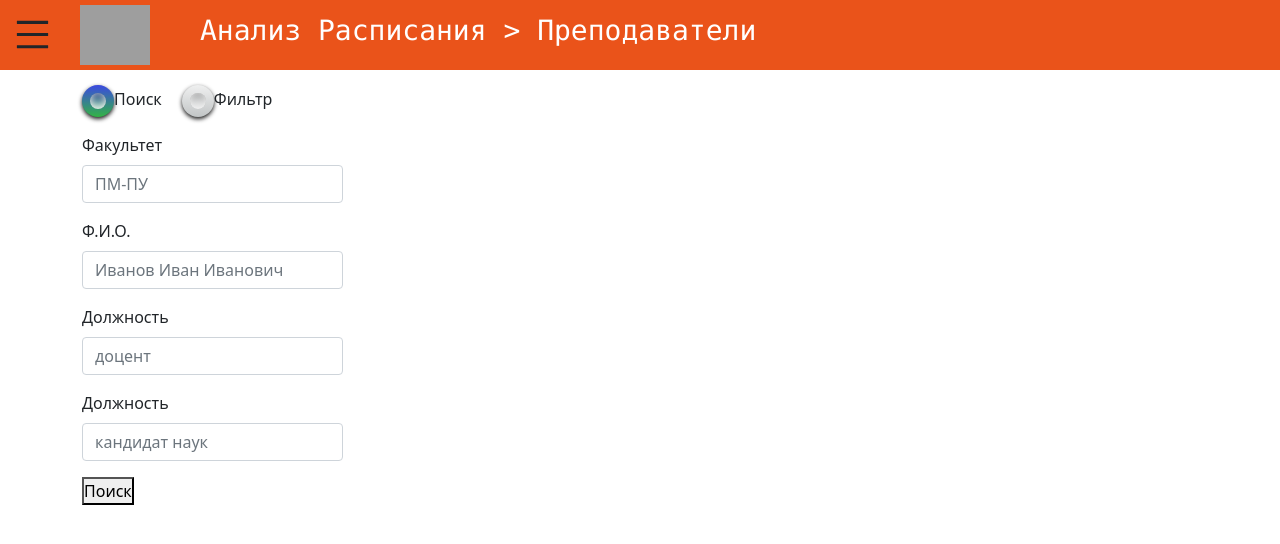
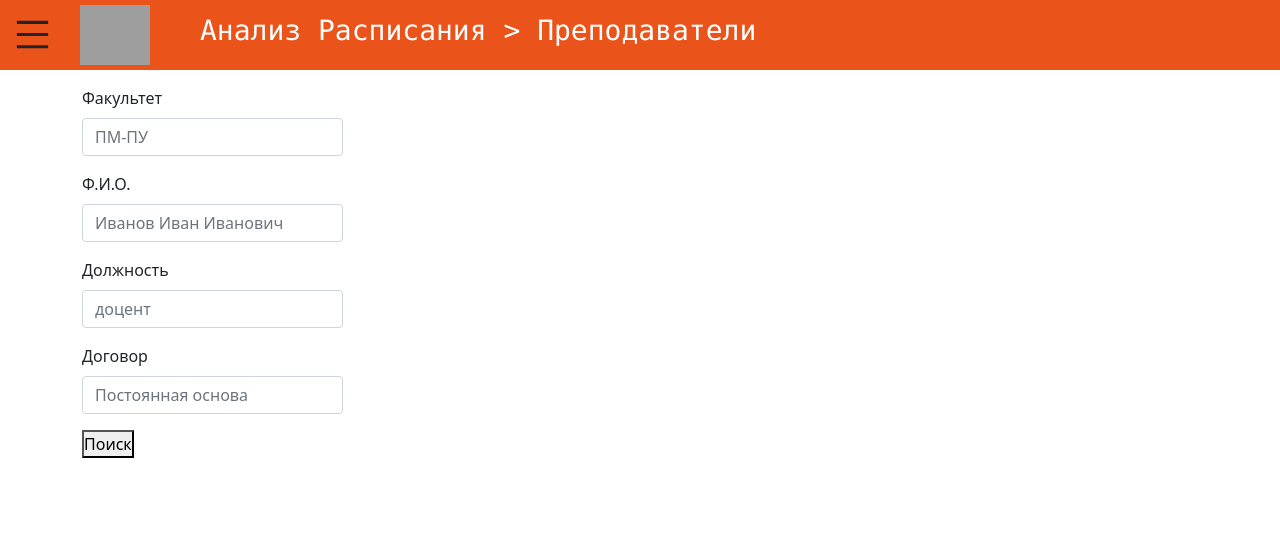
Before and after one commit to timetable-analytics/frontend, a React (Create React App) app: page /main/teachers in a window 1280 px wide. Shown: the top 544 px of the page. Built offline with nearby package versions, Linux system fonts and the light colour scheme; grey boxes are pictures that could not be loaded.

Commit message:
Баг фиксы
- Исправление ошибок при отображении главных страниц

```diff
--- a/src/component/UI/MyFormPanels/AudienceFormPanel.jsx
+++ b/src/component/UI/MyFormPanels/AudienceFormPanel.jsx
@@ -103,9 +103,9 @@ const AudienceFormPanel = ({activeButton,setActiveButton}) => {
     return (
         <div className="container">
             <div className="row">
-                <div className="col-3 ">
+                <div className="col-3 mt-3">
 
-                    <div style={{marginTop: 15}} className="mb-3">
+                    {/* <div style={{marginTop: 15}} className="mb-3">
                         <button className={activeButton ? "roundB active" : "roundB"}
                                 onClick={() => setActiveButton(true)}
                         />
@@ -115,7 +115,7 @@ const AudienceFormPanel = ({activeButton,setActiveButton}) => {
                                 onClick={() => setActiveButton(false)}
                         />
                         <label>Фильтр</label>
-                    </div>
+                    </div>*/}
 
                     <form>
 
--- a/src/component/UI/MyFormPanels/DisciplinesFormPanel.jsx
+++ b/src/component/UI/MyFormPanels/DisciplinesFormPanel.jsx
@@ -91,9 +91,9 @@ const DisciplinesFormPanel = ({activeButton, setActiveButton}) => {
     return (
         <div className="container">
             <div className="row">
-                <div className="col-3">
+                <div className="col-3 mt-3">
 
-                    <div style={{marginTop: 15}} className="mb-3">
+                    {/* <div style={{marginTop: 15}} className="mb-3">
                         <button className={activeButton ? "roundB active" : "roundB"}
                                 onClick={() => setActiveButton(true)}
                         />
@@ -103,7 +103,7 @@ const DisciplinesFormPanel = ({activeButton, setActiveButton}) => {
                                 onClick={() => setActiveButton(false)}
                         />
                         <label>Фильтр</label>
-                    </div>
+                    </div>*/}
 
                     <form>
                         <div className="mb-3">
--- a/src/component/UI/MyFormPanels/StGroupsFormPanel.jsx
+++ b/src/component/UI/MyFormPanels/StGroupsFormPanel.jsx
@@ -27,13 +27,13 @@ const StGroupsFormPanel = ({activeButton, setActiveButton}) => {
     const [informationAboutStGroups, setInformationAboutStGroups] = useState({
         id: undefined,
         faculty: undefined,
-        program: undefined,
+        //program: undefined,
         name: undefined,
         course: undefined
     })
     const [paramsSearch, setParamsSearch] = useState({
         faculty: undefined,
-        program: undefined,
+        //program: undefined,
         name: undefined,
         course: undefined
     })
@@ -45,7 +45,7 @@ const StGroupsFormPanel = ({activeButton, setActiveButton}) => {
     // get stGroups from server with possible params faculty, program, name, course
     const getStGroups = (faculty, program, name, course, callback) => {
         let params = (faculty !== undefined ? `faculty=${faculty}&` : "") +
-            (program !== undefined ? `program=${program}&` : "") +
+            //(program !== undefined ? `program=${program}&` : "") +
             (name !== undefined ? `name=${name}&` : "")+
             (course !== undefined ? `course=${course}&` : "")+
             (`limit=${10}&`)+
@@ -87,7 +87,7 @@ const StGroupsFormPanel = ({activeButton, setActiveButton}) => {
         //console.log(ChosenElement);
 
         let faculty = document.getElementById("faculty").value;
-        let program = document.getElementById("program").value;
+        //let program = document.getElementById("program").value;
         let name = document.getElementById("name").value;
         let course = document.getElementById("course").value;
 
@@ -95,13 +95,13 @@ const StGroupsFormPanel = ({activeButton, setActiveButton}) => {
         setIsLoading(false);
 
         getStGroups(faculty !== "" ? faculty : undefined,
-            program !== "" ? program : undefined,
+            //program !== "" ? program : undefined,
             name !== "" ? name : undefined,
             course !== "" ? course : undefined,
             getStGroupsCallback);
 
         setParamsSearch({faculty: faculty !== "" ? faculty : undefined,
-            program: program !== "" ? program : undefined,
+            //program: program !== "" ? program : undefined,
             name: name !=="" ? name :undefined,
             course: course !=="" ? course :undefined
         })
@@ -111,9 +111,9 @@ const StGroupsFormPanel = ({activeButton, setActiveButton}) => {
     return (
         <div className="container">
             <div className="row">
-                <div className="col-3">
+                <div className="col-3 mt-3">
 
-                    <div style={{marginTop: 15}} className="mb-3">
+                    {/* <div style={{marginTop: 15}} className="mb-3">
                         <button className={activeButton ? "roundB active" : "roundB"}
                                 onClick={() => setActiveButton(true)}
                         />
@@ -123,7 +123,7 @@ const StGroupsFormPanel = ({activeButton, setActiveButton}) => {
                                 onClick={() => setActiveButton(false)}
                         />
                         <label>Фильтр</label>
-                    </div>
+                    </div>*/}
 
                     <form>
                         <div className="mb-3">
@@ -132,12 +132,12 @@ const StGroupsFormPanel = ({activeButton, setActiveButton}) => {
                                    placeholder="ПМ-ПУ"
                             />
                         </div>
-                        <div className="mb-3">
+                        {/*<div className="mb-3">
                             <label  className="form-label">Программа обучения</label>
                             <input type="text" className="form-control" id="program"
                                    placeholder="Программирование и информационные технологии"
                             />
-                        </div>
+                        </div>*/}
                         <div className="mb-3">
                             <label  className="form-label">Номер группы</label>
                             <input type="text" className="form-control" id="name"
--- a/src/component/UI/MyFormPanels/TeacherFormPanel.jsx
+++ b/src/component/UI/MyFormPanels/TeacherFormPanel.jsx
@@ -112,9 +112,9 @@ const TeacherFormPanel = ({activeButton, setActiveButton}) => {
     return (
         <div className="container">
             <div className="row">
-                <div className="col-3">
+                <div className="col-3 mt-3">
 
-                    <div style={{marginTop: 15}} className="mb-3">
+                    {/* <div style={{marginTop: 15}} className="mb-3">
                         <button className={activeButton ? "roundB active" : "roundB"}
                                 onClick={() => setActiveButton(true)}
                         />
@@ -124,7 +124,7 @@ const TeacherFormPanel = ({activeButton, setActiveButton}) => {
                                 onClick={() => setActiveButton(false)}
                         />
                         <label>Фильтр</label>
-                    </div>
+                    </div>*/}
 
                     <form>
                         <div className="mb-3">
@@ -148,9 +148,9 @@ const TeacherFormPanel = ({activeButton, setActiveButton}) => {
                         </div>
 
                         <div className="mb-3">
-                            <label  className="form-label">Должность</label>
+                            <label  className="form-label">Договор</label>
                             <input type="text" className="form-control" id="degree"
-                                   placeholder="кандидат наук"
+                                   placeholder="Постоянная основа"
                             />
                         </div>
 
--- a/src/component/UI/MyTable/StGroupsTable.jsx
+++ b/src/component/UI/MyTable/StGroupsTable.jsx
@@ -51,7 +51,7 @@ const StGroupsTable = ({stGroups, setStGroups, totalStGroups, paramsSearch, acti
                     <tr>
                         <th scope="col">№</th>
                         <th scope="col">Факультет</th>
-                        <th scope="col">Программа</th>
+                        {/*<th scope="col">Программа</th>*/}
                         <th scope="col">Номер группы</th>
                         <th scope="col">Курс</th>
                     </tr>
@@ -81,7 +81,7 @@ const StGroupsTable = ({stGroups, setStGroups, totalStGroups, paramsSearch, acti
                         >
                             <td>{index+1+(currentPage-1)*limitTable}</td>
                             <td>{item.faculty}</td>
-                            <td>{item.program}</td>
+                            {/*<td>{item.program}</td>*/}
                             <td>{item.name}</td>
                             <td>{item.course}</td>
                         </tr>
--- a/src/component/UI/MyTable/TeachersTable.jsx
+++ b/src/component/UI/MyTable/TeachersTable.jsx
@@ -53,7 +53,7 @@ const TeachersTable = ({teachers, setTeachers, totalTeachers, paramsSearch, acti
                         <th scope="col">Факультет</th>
                         <th scope="col">Ф.И.О.</th>
                         <th scope="col">Должность</th>
-                        <th scope="col">Степень</th>
+                        <th scope="col">Договор</th>
                     </tr>
                     </thead>
                     <tbody>
```
